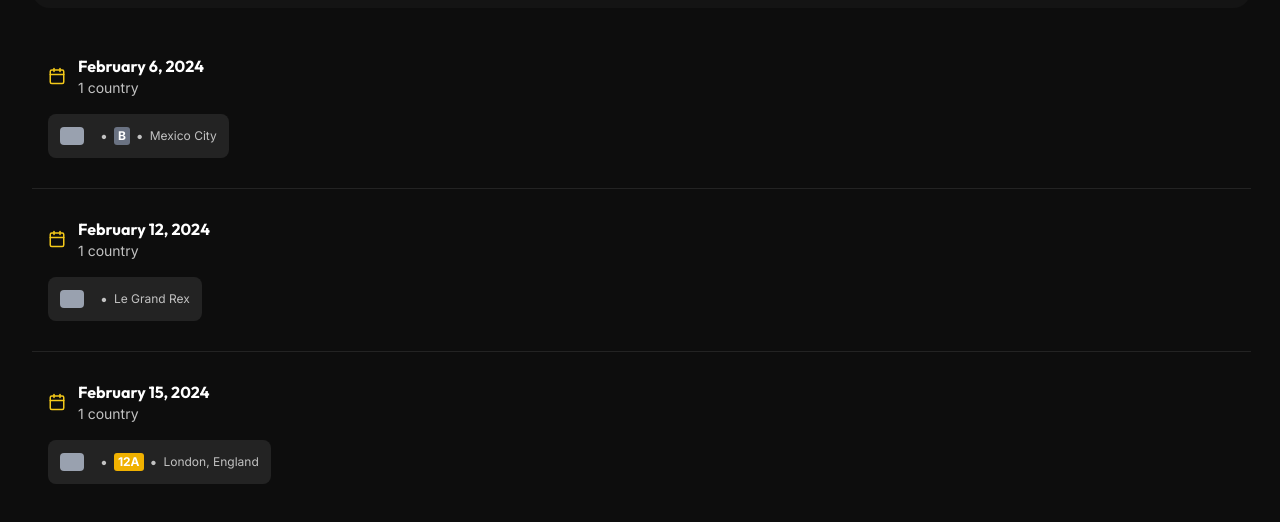
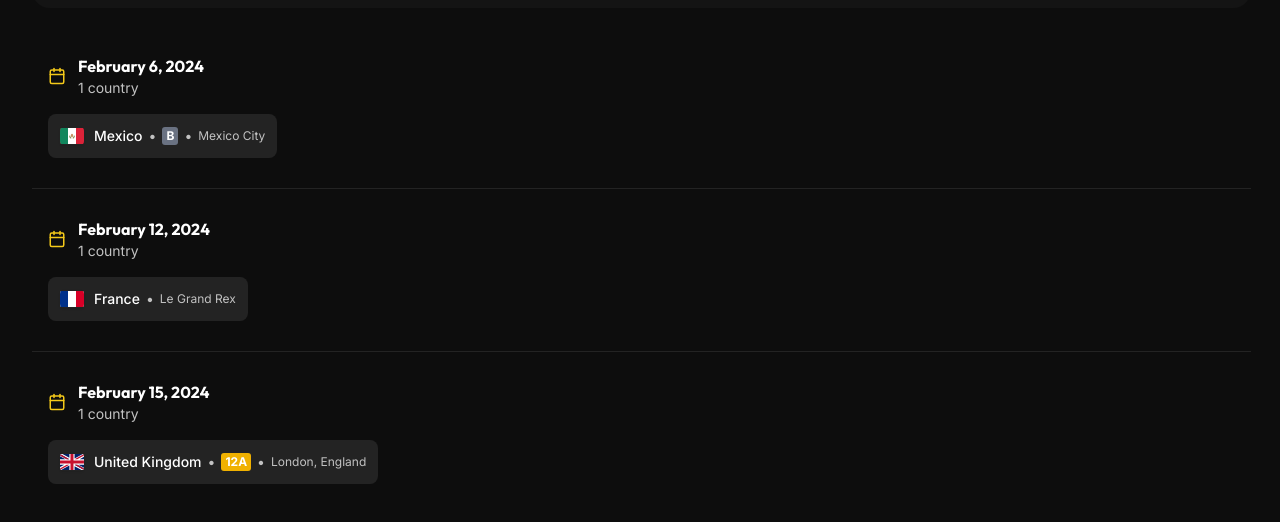
Before and after one commit to VaibhavEra/ShelfScore, a React (Vite) app in the folder ui-refactor/: page / in a window 1280 px wide. Shown: the part 3851-4373 px from the top of the page. Built offline with nearby package versions, Linux system fonts and the light colour scheme.

Commit message:
refactor(ui): updated ui to include new and renamed fields for res object

```diff
--- a/ui-refactor/src/components/releaseDates/ReleaseDateGroup.jsx
+++ b/ui-refactor/src/components/releaseDates/ReleaseDateGroup.jsx
@@ -18,7 +18,7 @@ export default function ReleaseDateGroup({
   const releaseCount = releases.length;
 
   // Get unique countries for collapsed preview
-  const uniqueCountries = [...new Set(releases.map((r) => r.country_code))];
+  const uniqueCountries = [...new Set(releases.map((r) => r.iso_3166_1))];
 
   // Country Flag component
   const CountryFlag = ({ countryCode, size = "sm" }) => {
@@ -129,15 +129,15 @@ export default function ReleaseDateGroup({
             <div className="flex flex-wrap gap-[12px] px-[16px]">
               {releases.map((release, index) => (
                 <div
-                  key={`${release.country_code}-${index}`}
+                  key={`${release.iso_3166_1}-${index}`}
                   className="bg-[var(--bg-trans-15)] rounded-[8px] p-[12px] flex items-center gap-[10px] w-auto min-w-fit"
                 >
-                  <CountryFlag countryCode={release.country_code} size="lg" />
+                  <CountryFlag countryCode={release.iso_3166_1} size="lg" />
 
                   <div className="flex items-center gap-[6px] text-sm whitespace-nowrap">
                     {/* Country Name */}
                     <span className="text-[var(--text-primary)] font-medium">
-                      {getCountryName(release.country_code)}
+                      {getCountryName(release.iso_3166_1)}
                     </span>
 
                     {/* Certification */}
--- a/ui-refactor/src/components/releaseDates/ReleaseDatesBlock.jsx
+++ b/ui-refactor/src/components/releaseDates/ReleaseDatesBlock.jsx
@@ -51,7 +51,7 @@ export default function ReleaseDatesBlock({ releaseData }) {
   // Get available countries for current tab
   const availableCountries = useMemo(() => {
     const releases = releaseData[activeTab] || [];
-    return [...new Set(releases.map((r) => r.country_code))];
+    return [...new Set(releases.map((r) => r.iso_3166_1))];
   }, [releaseData, activeTab]);
 
   // Calculate position for active tab indicator
@@ -121,7 +121,7 @@ export default function ReleaseDatesBlock({ releaseData }) {
   const groupReleasesByCountry = (releases) => {
     const groupedReleases = {};
     releases.forEach((release) => {
-      const countryCode = release.country_code;
+      const countryCode = release.iso_3166_1;
       if (!groupedReleases[countryCode]) {
         groupedReleases[countryCode] = [];
       }
@@ -150,7 +150,7 @@ export default function ReleaseDatesBlock({ releaseData }) {
     let filtered = releases;
     if (selectedCountries.length > 0) {
       filtered = filtered.filter((release) =>
-        selectedCountries.includes(release.country_code)
+        selectedCountries.includes(release.iso_3166_1)
       );
     }
 
```
